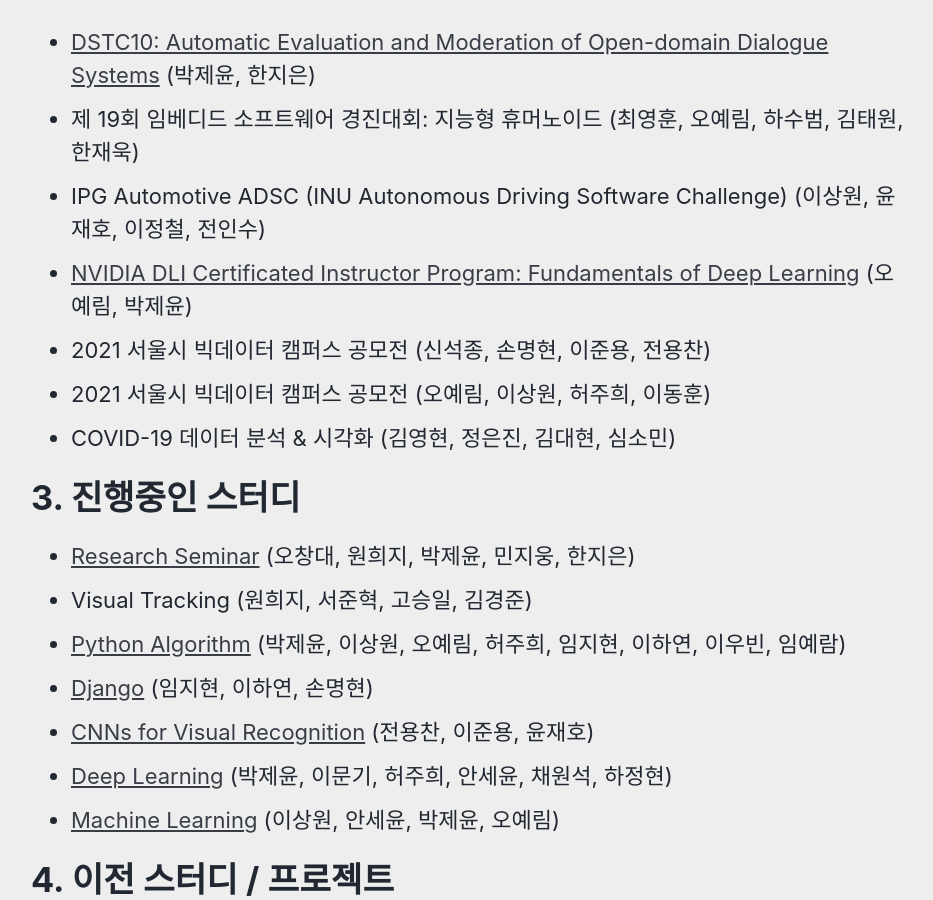
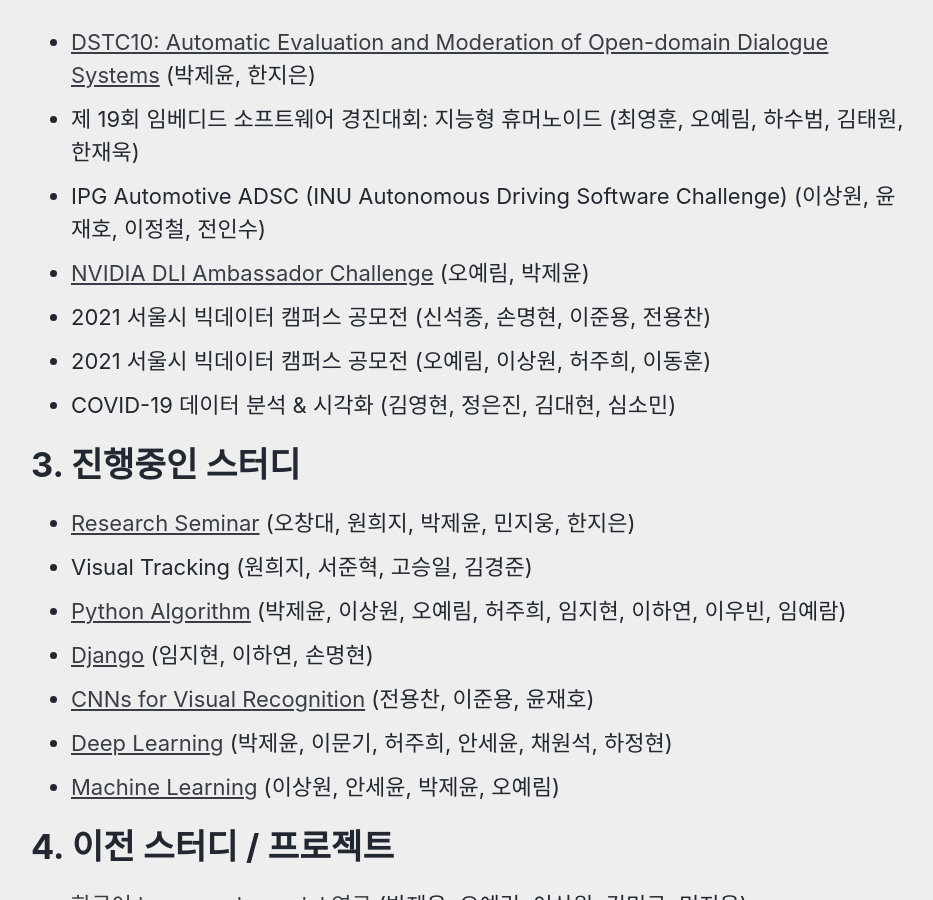
Before and after one commit to TAVEResearch/TAVEResearch.github.io, a Jekyll site: the page built from about.md, in a window 1280 px wide and 900 px high, scrolled down 850 px. Shown: the whole window, without its empty margins (171-1104 px from the left). Built offline with Jekyll 4.4.1, drawn with Linux system fonts in a browser that asks for light colours; cached includes are drawn as plain includes.

Commit message:
Update about.md

```diff
--- a/about.md
+++ b/about.md
@@ -21,7 +21,7 @@ author_profile: false
 - [DSTC10: Automatic Evaluation and Moderation of Open-domain Dialogue Systems](https://github.com/Jeiyoon/dstc10) (박제윤, 한지은)
 - 제 19회 임베디드 소프트웨어 경진대회: 지능형 휴머노이드 (최영훈, 오예림, 하수범, 김태원, 한재욱)
 - IPG Automotive ADSC (INU Autonomous Driving Software Challenge) (이상원, 윤재호, 이정철, 전인수)
-- [NVIDIA DLI Certificated Instructor Program: Fundamentals of Deep Learning](https://www.nvidia.com/en-us/) (오예림, 박제윤)
+- [NVIDIA DLI Ambassador Challenge](https://www.nvidia.com/en-us/) (오예림, 박제윤)
 - 2021 서울시 빅데이터 캠퍼스 공모전 (신석종, 손명현, 이준용, 전용찬)
 - 2021 서울시 빅데이터 캠퍼스 공모전 (오예림, 이상원, 허주희, 이동훈)
 - COVID-19 데이터 분석 & 시각화 (김영현, 정은진, 김대현, 심소민)
```
